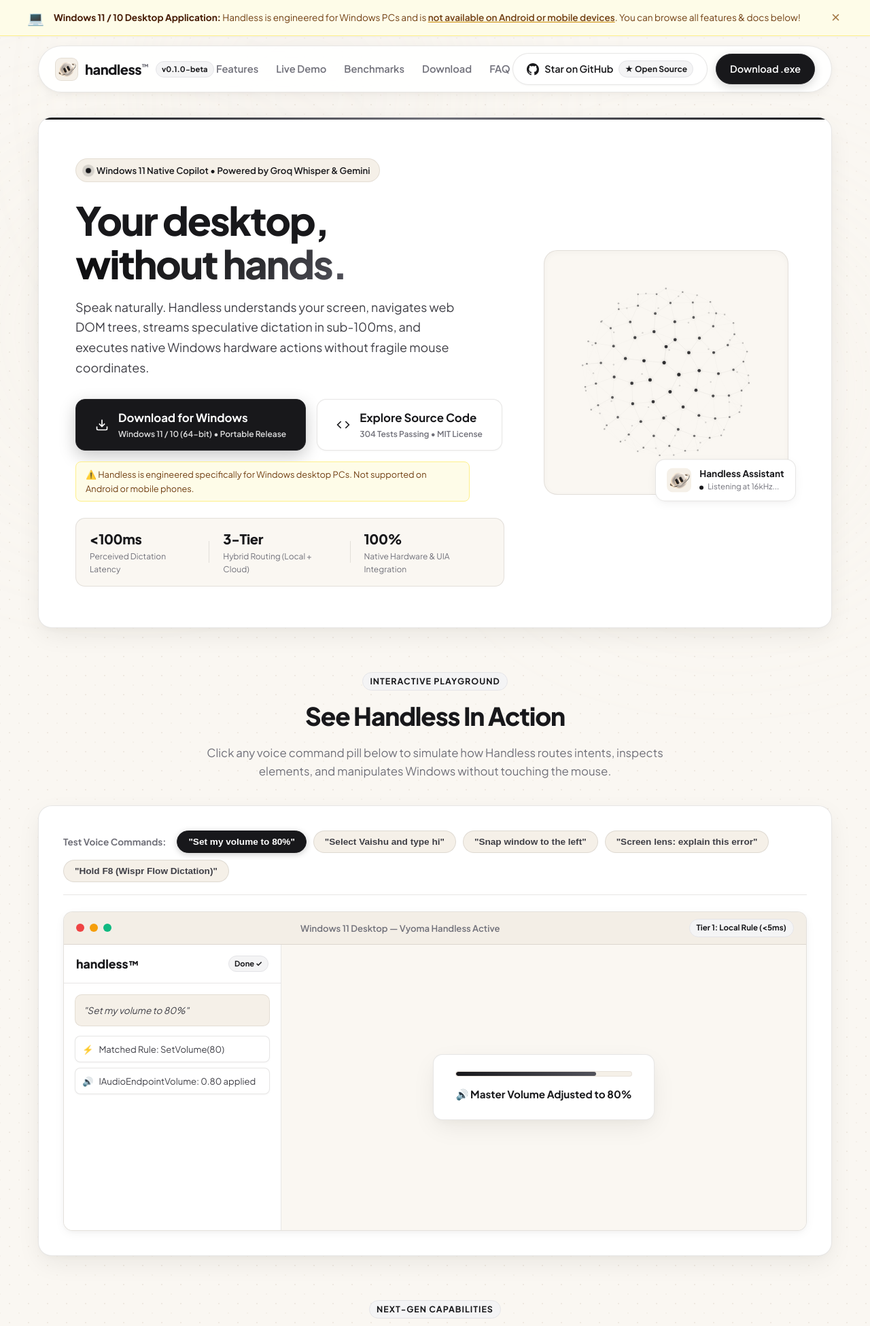
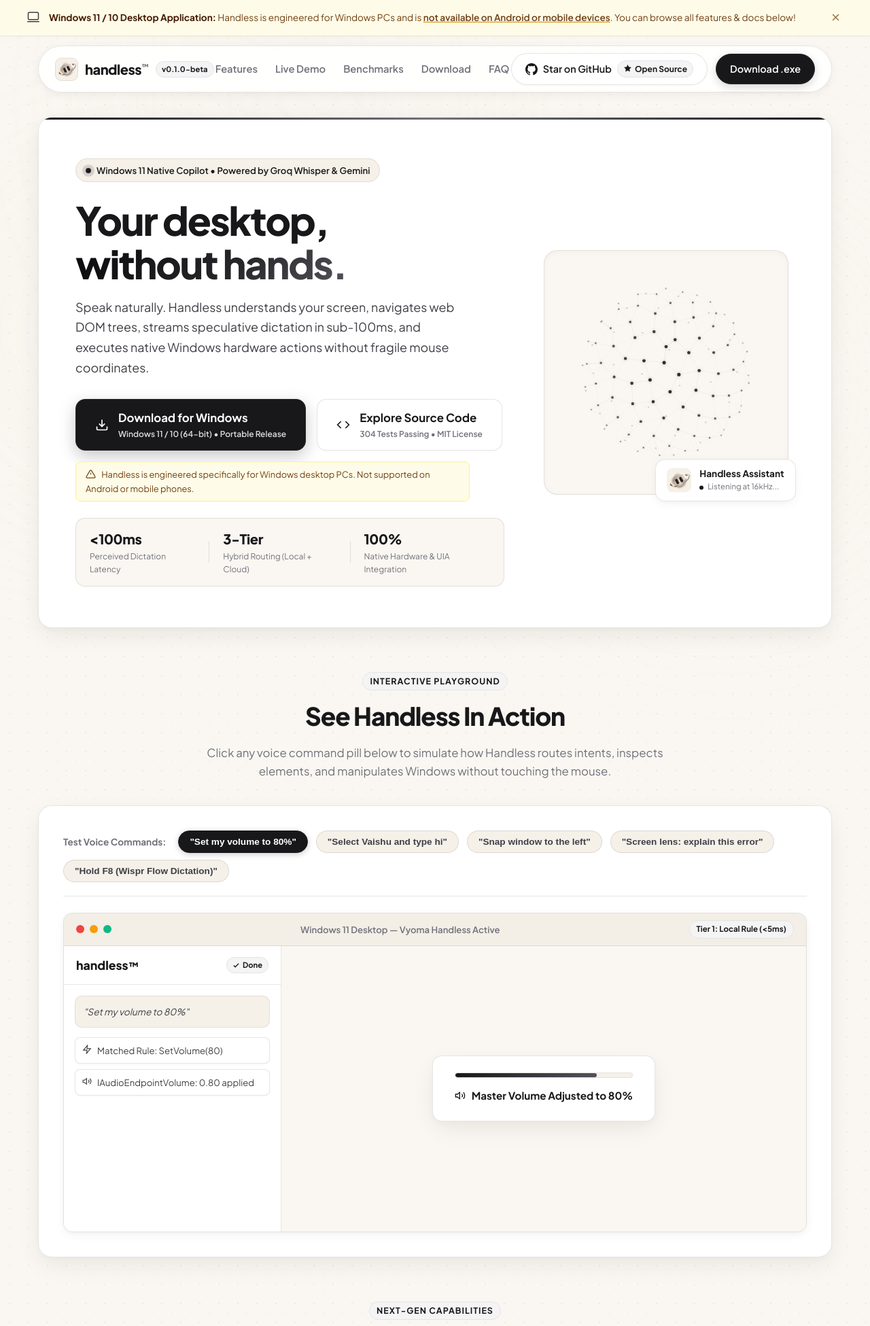
Before and after one commit to vyomagroupofficial-lab/handless, a PHP site: page / in a window 1280 px wide. Shown: the top 1951 px of the page at 68% size. Run offline with PHP 8.4, Linux system fonts and the light colour scheme.

Commit message:
style: replace all emoji characters with vector SVG icons and fix pill wrapping

```diff
--- a/public_html/app.js
+++ b/public_html/app.js
@@ -135,36 +135,53 @@
 }
 
 // ------------------------------------------------------------
-// 2. Interactive Voice Simulator (Monochrome / Cream Styled)
+// 2. SVG Icon Library & Interactive Voice Simulator
 // ------------------------------------------------------------
+const SVGS = {
+  bolt: `<svg viewBox="0 0 24 24" width="14" height="14" fill="none" stroke="currentColor" stroke-width="2" stroke-linecap="round" stroke-linejoin="round"><polygon points="13 2 3 14 12 14 11 22 21 10 12 10 13 2"/></svg>`,
+  volume: `<svg viewBox="0 0 24 24" width="15" height="15" fill="none" stroke="currentColor" stroke-width="2" stroke-linecap="round" stroke-linejoin="round"><polygon points="11 5 6 9 2 9 2 15 6 15 11 19 11 5"/><path d="M19.07 4.93a10 10 0 0 1 0 14.14M15.54 8.46a5 5 0 0 1 0 7.07"/></svg>`,
+  link: `<svg viewBox="0 0 24 24" width="14" height="14" fill="none" stroke="currentColor" stroke-width="2" stroke-linecap="round" stroke-linejoin="round"><path d="M10 13a5 5 0 0 0 7.54.54l3-3a5 5 0 0 0-7.07-7.07l-1.72 1.71"/><path d="M14 11a5 5 0 0 0-7.54-.54l-3 3a5 5 0 0 0 7.07 7.07l1.71-1.71"/></svg>`,
+  cursor: `<svg viewBox="0 0 24 24" width="14" height="14" fill="none" stroke="currentColor" stroke-width="2" stroke-linecap="round" stroke-linejoin="round"><path d="M15 15l6 6m-6-6v4.5m0-4.5h4.5M3 3l7.07 16.97 2.51-7.39 7.39-2.51L3 3z"/></svg>`,
+  keyboard: `<svg viewBox="0 0 24 24" width="14" height="14" fill="none" stroke="currentColor" stroke-width="2" stroke-linecap="round" stroke-linejoin="round"><rect x="2" y="4" width="20" height="16" rx="2"/><line x1="6" y1="8" x2="6" y2="8"/><line x1="10" y1="8" x2="10" y2="8"/><line x1="14" y1="8" x2="14" y2="8"/><line x1="18" y1="8" x2="18" y2="8"/><line x1="6" y1="12" x2="6" y2="12"/><line x1="10" y1="12" x2="10" y2="12"/><line x1="14" y1="12" x2="14" y2="12"/><line x1="18" y1="12" x2="18" y2="12"/><line x1="7" y1="16" x2="17" y2="16"/></svg>`,
+  window: `<svg viewBox="0 0 24 24" width="18" height="18" fill="none" stroke="currentColor" stroke-width="2" stroke-linecap="round" stroke-linejoin="round"><rect x="3" y="3" width="18" height="18" rx="2"/><line x1="12" y1="3" x2="12" y2="21"/><line x1="3" y1="12" x2="21" y2="12"/></svg>`,
+  camera: `<svg viewBox="0 0 24 24" width="14" height="14" fill="none" stroke="currentColor" stroke-width="2" stroke-linecap="round" stroke-linejoin="round"><path d="M23 19a2 2 0 0 1-2 2H3a2 2 0 0 1-2-2V8a2 2 0 0 1 2-2h4l2-3h6l2 3h4a2 2 0 0 1 2 2z"/><circle cx="12" cy="13" r="4"/></svg>`,
+  brain: `<svg viewBox="0 0 24 24" width="14" height="14" fill="none" stroke="currentColor" stroke-width="2" stroke-linecap="round" stroke-linejoin="round"><circle cx="12" cy="12" r="3"/><path d="M12 2v3m0 14v3M2 12h3m14 0h3m-3.5-6.5l-2.1 2.1m-8.8 8.8l-2.1 2.1m0-13l2.1 2.1m8.8 8.8l2.1 2.1"/></svg>`,
+  mic: `<svg viewBox="0 0 24 24" width="15" height="15" fill="none" stroke="currentColor" stroke-width="2" stroke-linecap="round" stroke-linejoin="round"><path d="M12 1a3 3 0 0 0-3 3v8a3 3 0 0 0 6 0V4a3 3 0 0 0-3-3z"/><path d="M19 10v2a7 7 0 0 1-14 0v-2"/><line x1="12" y1="19" x2="12" y2="23"/><line x1="8" y1="23" x2="16" y2="23"/></svg>`,
+  rocket: `<svg viewBox="0 0 24 24" width="14" height="14" fill="none" stroke="currentColor" stroke-width="2" stroke-linecap="round" stroke-linejoin="round"><path d="M4.5 16.5c-1.5 1.26-2 5-2 5s3.74-.5 5-2c.71-.84.7-2.13-.09-2.91a2.18 2.18 0 0 0-2.91-.09z"/><path d="M12 15l-3-3a22 22 0 0 1 2-3.95A12.88 12.88 0 0 1 22 2c0 2.72-.78 7.5-6 11a22.35 22.35 0 0 1-4 2z"/></svg>`,
+  check: `<svg viewBox="0 0 24 24" width="11" height="11" fill="none" stroke="currentColor" stroke-width="3" stroke-linecap="round" stroke-linejoin="round" style="vertical-align: middle; margin-right: 2px;"><polyline points="20 6 9 17 4 12"/></svg>`,
+  doubleCheck: `<svg viewBox="0 0 24 24" width="13" height="13" fill="none" stroke="currentColor" stroke-width="2.5" stroke-linecap="round" stroke-linejoin="round"><polyline points="18 6 9 17 4 12"/><polyline points="22 10 13 21 11 19"/></svg>`,
+  lightbulb: `<svg viewBox="0 0 24 24" width="15" height="15" fill="none" stroke="currentColor" stroke-width="2" stroke-linecap="round" stroke-linejoin="round" style="vertical-align: -2px; margin-right: 4px;"><path d="M9 18h6m-4 4h2m-5-8.5a6 6 0 1 1 8 0c-.8.8-1.5 2-1.5 3.5h-5c0-1.5-.7-2.7-1.5-3.5z"/></svg>`,
+  eye: `<svg viewBox="0 0 24 24" width="13" height="13" fill="none" stroke="currentColor" stroke-width="2" stroke-linecap="round" stroke-linejoin="round" style="vertical-align: middle; margin-right: 3px;"><path d="M1 12s4-8 11-8 11 8 11 8-4 8-11 8-11-8-11-8z"/><circle cx="12" cy="12" r="3"/></svg>`
+};
+
 const SIM_COMMANDS = {
   set_volume: {
     title: "Windows 11 Desktop — Master Audio Control",
     tier: "Tier 1: Local Rule (<5ms)",
-    state: "Done ✓",
+    state: `${SVGS.check} Done`,
     transcript: '"Set my volume to 80%"',
     logs: [
-      { icon: "⚡", text: "Matched Rule: SetVolume(80)" },
-      { icon: "🔊", text: "IAudioEndpointVolume: 0.80 applied" }
+      { icon: SVGS.bolt, text: "Matched Rule: SetVolume(80)" },
+      { icon: SVGS.volume, text: "IAudioEndpointVolume: 0.80 applied" }
     ],
     render: () => `
       <div class="hud-box">
         <div class="hud-slider-track">
           <div class="hud-slider-fill" style="width: 80%;"></div>
         </div>
-        <span class="hud-label">🔊 Master Volume Adjusted to 80%</span>
+        <span class="hud-label">${SVGS.volume} Master Volume Adjusted to 80%</span>
       </div>
     `
   },
   whatsapp_msg: {
     title: "WhatsApp Web (Chrome CDP Pierced) — Vyoma Handless",
     tier: "Tier 1: Local Chained Rule (<15ms)",
-    state: "Chained Done ✓",
+    state: `${SVGS.check} Chained Done`,
     transcript: '"Select Vaishu and type hi"',
     logs: [
-      { icon: "🔗", text: "Chained 2 actions: Click contact -> Type text" },
-      { icon: "👉", text: "Clicked contact: 'Vaishu' (WhatsApp list item)" },
-      { icon: "⌨️", text: "Typed 'hi' into 'Type a message' box" }
+      { icon: SVGS.link, text: "Chained 2 actions: Click contact -> Type text" },
+      { icon: SVGS.cursor, text: "Clicked contact: 'Vaishu' (WhatsApp list item)" },
+      { icon: SVGS.keyboard, text: "Typed 'hi' into 'Type a message' box" }
     ],
     render: () => `
       <div style="width: 100%; max-width: 460px; background: #ffffff; border-radius: 12px; overflow: hidden; border: 1px solid rgba(60,50,40,0.12); box-shadow: var(--shadow-md); font-family: sans-serif;">
@@ -179,9 +196,9 @@
           <div style="align-self: flex-start; background: #ffffff; color: #18181b; padding: 6px 12px; border-radius: 8px; font-size: 12px; max-width: 80%; border: 1px solid rgba(60,50,40,0.08);">
             Hey, are we still meeting today?
           </div>
-          <div style="align-self: flex-end; background: #18181b; color: #ffffff; padding: 6px 12px; border-radius: 8px; font-size: 12px; max-width: 80%; display: flex; align-items: center; gap: 4px;">
+          <div style="align-self: flex-end; background: #18181b; color: #ffffff; padding: 6px 12px; border-radius: 8px; font-size: 12px; max-width: 80%; display: flex; align-items: center; gap: 6px;">
             <span style="font-weight: 600;">hi</span>
-            <span style="font-size: 9px; opacity: 0.7; margin-left: 4px;">Just now ✓✓</span>
+            <span style="display: inline-flex; align-items: center; opacity: 0.8;">${SVGS.doubleCheck}</span>
           </div>
         </div>
         <div style="background: #ffffff; padding: 8px 12px; display: flex; align-items: center; gap: 8px; border-top: 1px solid rgba(60,50,40,0.08);">
@@ -189,7 +206,7 @@
             <span style="opacity: 0.6;">Type a message</span>
             <span style="width: 2px; height: 14px; background: #18181b; margin-left: 2px; animation: pulse 1s infinite;"></span>
           </div>
-          <div style="color: #71717a; font-size: 16px;">🎤</div>
+          <div style="color: #71717a; display: flex; align-items: center;">${SVGS.mic}</div>
         </div>
       </div>
     `
@@ -197,16 +214,16 @@
   snap_left: {
     title: "Windows 11 Snap Assist — Layout Manager",
     tier: "Tier 1: System Hotkey (Win+Left)",
-    state: "Snapped ✓",
+    state: `${SVGS.check} Snapped`,
     transcript: '"Snap window to the left"',
     logs: [
-      { icon: "🪟", text: "Target active window: Chrome" },
-      { icon: "⚡", text: "Dispatched hotkey: Win + Left" }
+      { icon: SVGS.window, text: "Target active window: Chrome" },
+      { icon: SVGS.bolt, text: "Dispatched hotkey: Win + Left" }
     ],
     render: () => `
       <div style="width: 100%; max-width: 460px; height: 200px; background: #ffffff; border-radius: 12px; border: 1px solid rgba(60,50,40,0.12); display: grid; grid-template-columns: 1fr 1fr; gap: 8px; padding: 8px; box-shadow: var(--shadow-md);">
-        <div style="background: #f4f4f5; border: 2px solid #18181b; border-radius: 8px; display: flex; flex-direction: column; align-items: center; justify-content: center; gap: 6px;">
-          <div style="font-size: 22px;">🪟</div>
+        <div style="background: #f4f4f5; border: 2px solid #18181b; border-radius: 8px; display: flex; flex-direction: column; align-items: center; justify-content: center; gap: 8px;">
+          <div style="color: #18181b;">${SVGS.window}</div>
           <span style="font-size: 12px; font-weight: 700; color: #18181b;">Chrome (Snapped 50% Left)</span>
           <span style="font-size: 10px; color: #71717a;">Bounds: (0, 0, 960, 1080)</span>
         </div>
@@ -220,11 +237,11 @@
   screen_lens: {
     title: "Screen Lens — Gemini 2.5 Flash Vision Grounding",
     tier: "Tier 3: Cloud Gemini Vision (420ms)",
-    state: "Analyzed 👁️",
+    state: `${SVGS.eye} Analyzed`,
     transcript: '"Screen lens: explain this error"',
     logs: [
-      { icon: "📸", text: "Captured screen bitmap (1920x1080)" },
-      { icon: "🧠", text: "Gemini Vision parsed stacktrace in 420ms" }
+      { icon: SVGS.camera, text: "Captured screen bitmap (1920x1080)" },
+      { icon: SVGS.brain, text: "Gemini Vision parsed stacktrace in 420ms" }
     ],
     render: () => `
       <div style="width: 100%; max-width: 460px; background: #ffffff; border-radius: 12px; border: 1px solid rgba(24,24,27,0.25); padding: 16px; box-shadow: var(--shadow-md); font-family: monospace;">
@@ -237,7 +254,7 @@
           at renderWithHooks (react-dom.development.js:16305)
         </div>
         <div style="background: #f4f4f5; border-radius: 6px; padding: 10px; font-size: 12px; color: #18181b; font-family: var(--font-sans); border: 1px solid #e4e4e7;">
-          <strong style="color: #18181b;">💡 Handless AI Solution:</strong>
+          <strong style="color: #18181b;">${SVGS.lightbulb} Handless AI Solution:</strong>
           <p style="margin-top: 4px; font-size: 11px; color: #3f3f46; line-height: 1.45;">
             Your <code style="color: #18181b; background: #e4e4e7; padding: 1px 4px; border-radius: 3px;">users</code> state variable is <code style="color: #18181b;">undefined</code> prior to fetch completion. Update line 42 to <code style="color: #18181b; font-weight: bold;">users?.map(...)</code> or initialize state as <code style="color: #18181b; font-weight: bold;">[]</code>.
           </p>
@@ -248,12 +265,12 @@
   spec_dictation: {
     title: "Wispr Flow Dictation — Sub-100ms Speculative Streaming",
     tier: "Speculative Engine (<100ms)",
-    state: "Typing ⚡",
+    state: `${SVGS.bolt} Typing`,
     transcript: '"Hold F8: The market response to autonomous desktop workflows has exceeded our expectations..."',
     logs: [
-      { icon: "🎙️", text: "F8 key down: Speculative streaming chunk 1 & 2" },
-      { icon: "⚡", text: "Whisper Large v3 pre-transcription completed" },
-      { icon: "🚀", text: "F8 released: Typed 14 words in 68ms" }
+      { icon: SVGS.mic, text: "F8 key down: Speculative streaming chunk 1 & 2" },
+      { icon: SVGS.bolt, text: "Whisper Large v3 pre-transcription completed" },
+      { icon: SVGS.rocket, text: "F8 released: Typed 14 words in 68ms" }
     ],
     render: () => `
       <div style="width: 100%; max-width: 460px; background: #ffffff; border-radius: 12px; border: 1px solid rgba(60,50,40,0.12); padding: 18px; box-shadow: var(--shadow-md);">
@@ -443,13 +460,13 @@
     btnCopyDesktop.addEventListener("click", () => {
       const url = "https://handless.vyomagroup.online/downloads/VyomaHandless-v0.1.0-windows-x64.zip";
       navigator.clipboard.writeText(url).then(() => {
-        const originalText = btnCopyDesktop.innerText;
-        btnCopyDesktop.innerText = "✓ Direct PC Link Copied!";
+        const originalHTML = btnCopyDesktop.innerHTML;
+        btnCopyDesktop.innerHTML = `${SVGS.check} <span>Direct PC Link Copied!</span>`;
         btnCopyDesktop.style.background = "#18181b";
         btnCopyDesktop.style.color = "#ffffff";
 
         setTimeout(() => {
-          btnCopyDesktop.innerText = originalText;
+          btnCopyDesktop.innerHTML = originalHTML;
           btnCopyDesktop.style.background = "";
           btnCopyDesktop.style.color = "";
         }, 2500);
--- a/public_html/index.html
+++ b/public_html/index.html
@@ -26,7 +26,12 @@
   <!-- Mobile / Android Device Banner Notice -->
   <div class="mobile-device-banner" id="mobileDeviceBanner">
     <div class="mobile-banner-content">
-      <span class="banner-icon">💻</span>
+      <span class="banner-icon">
+        <svg viewBox="0 0 24 24" width="18" height="18" fill="none" stroke="currentColor" stroke-width="2" stroke-linecap="round" stroke-linejoin="round">
+          <rect x="2" y="3" width="20" height="14" rx="2" ry="2"/>
+          <line x1="1" y1="21" x2="23" y2="21"/>
+        </svg>
+      </span>
       <div class="banner-text">
         <strong>Windows 11 / 10 Desktop Application:</strong> Handless is engineered for Windows PCs and is <u>not available on Android or mobile devices</u>. You can browse all features & docs below!
       </div>
@@ -62,7 +67,12 @@
             <path d="M12 0C5.37 0 0 5.37 0 12c0 5.31 3.435 9.795 8.205 11.385.6.105.825-.255.825-.57 0-.285-.015-1.23-.015-2.235-3.015.555-3.795-.735-4.035-1.41-.135-.345-.72-1.41-1.23-1.695-.42-.225-1.02-.78-.015-.795.945-.015 1.62.87 1.845 1.23 1.08 1.815 2.805 1.305 3.495.99.105-.78.42-1.305.765-1.605-2.67-.3-5.46-1.335-5.46-5.925 0-1.305.465-2.385 1.23-3.225-.12-.3-.54-1.53.12-3.18 0 0 1.005-.315 3.3 1.23.96-.27 1.98-.405 3-.405s2.04.135 3 .405c2.295-1.56 3.3-1.23 3.3-1.23.66 1.65.24 2.88.12 3.18.765.84 1.23 1.905 1.23 3.225 0 4.605-2.805 5.625-5.475 5.925.435.375.81 1.095.81 2.22 0 1.605-.015 2.895-.015 3.3 0 .315.225.69.825.57A12.02 12.02 0 0024 12c0-6.63-5.37-12-12-12z"/>
           </svg>
           <span>Star on GitHub</span>
-          <span class="star-badge">★ Open Source</span>
+          <span class="star-badge">
+            <svg viewBox="0 0 24 24" width="13" height="13" fill="currentColor" style="vertical-align: -1px; margin-right: 2px;">
+              <polygon points="12 2 15.09 8.26 22 9.27 17 14.14 18.18 21.02 12 17.77 5.82 21.02 7 14.14 2 9.27 8.91 8.26 12 2"/>
+            </svg>
+            Open Source
+          </span>
         </a>
         <a href="#download" class="btn btn-primary download-trigger">Download .exe</a>
         <button class="mobile-toggle-btn" id="mobileToggleBtn" aria-label="Open Navigation">
@@ -132,7 +142,12 @@
         </div>
 
         <div class="hero-platform-disclaimer">
-          <span>⚠️ Handless is engineered specifically for Windows desktop PCs. Not supported on Android or mobile phones.</span>
+          <svg viewBox="0 0 24 24" width="15" height="15" fill="none" stroke="currentColor" stroke-width="2" style="vertical-align: -2px; margin-right: 6px; flex-shrink: 0;">
+            <path d="M10.29 3.86L1.82 18a2 2 0 0 0 1.71 3h16.94a2 2 0 0 0 1.71-3L13.71 3.86a2 2 0 0 0-3.42 0z"/>
+            <line x1="12" y1="9" x2="12" y2="13"/>
+            <line x1="12" y1="17" x2="12.01" y2="17"/>
+          </svg>
+          <span>Handless is engineered specifically for Windows desktop PCs. Not supported on Android or mobile phones.</span>
         </div>
 
         <!-- Quick Stats Pills -->
@@ -207,7 +222,10 @@
             <div class="sim-sidebar" id="simSidebar">
               <div class="sim-sidebar-header">
                 <span class="sim-brand">handless<small>™</small></span>
-                <span class="sim-chip" id="simActionState">Done ✓</span>
+                <span class="sim-chip" id="simActionState">
+                  <svg viewBox="0 0 24 24" width="11" height="11" fill="none" stroke="currentColor" stroke-width="3" style="vertical-align: middle; margin-right: 2px;"><polyline points="20 6 9 17 4 12"/></svg>
+                  Done
+                </span>
               </div>
               <div class="sim-sidebar-body">
                 <div class="sim-prompt-box">
@@ -215,11 +233,15 @@
                 </div>
                 <div class="sim-action-log" id="simActionLog">
                   <div class="log-entry">
-                    <span class="log-icon">⚡</span>
+                    <span class="log-icon">
+                      <svg viewBox="0 0 24 24" width="14" height="14" fill="none" stroke="currentColor" stroke-width="2"><polygon points="13 2 3 14 12 14 11 22 21 10 12 10 13 2"/></svg>
+                    </span>
                     <span class="log-text">Matched Rule: SetVolume(80)</span>
                   </div>
                   <div class="log-entry">
-                    <span class="log-icon">🔊</span>
+                    <span class="log-icon">
+                      <svg viewBox="0 0 24 24" width="14" height="14" fill="none" stroke="currentColor" stroke-width="2"><polygon points="11 5 6 9 2 9 2 15 6 15 11 19 11 5"/><path d="M19.07 4.93a10 10 0 0 1 0 14.14M15.54 8.46a5 5 0 0 1 0 7.07"/></svg>
+                    </span>
                     <span class="log-text">IAudioEndpointVolume: 0.80 applied</span>
                   </div>
                 </div>
@@ -233,7 +255,10 @@
                   <div class="hud-slider-track">
                     <div class="hud-slider-fill" id="hudSliderFill" style="width: 80%;"></div>
                   </div>
-                  <span class="hud-label" id="hudLabel">🔊 Master Volume Adjusted to 80%</span>
+                  <span class="hud-label" id="hudLabel">
+                    <svg viewBox="0 0 24 24" width="16" height="16" fill="none" stroke="currentColor" stroke-width="2" style="vertical-align: -2px; margin-right: 6px;"><polygon points="11 5 6 9 2 9 2 15 6 15 11 19 11 5"/><path d="M19.07 4.93a10 10 0 0 1 0 14.14M15.54 8.46a5 5 0 0 1 0 7.07"/></svg>
+                    Master Volume Adjusted to 80%
+                  </span>
                 </div>
               </div>
             </div>
@@ -566,7 +591,10 @@
   <div class="modal-backdrop" id="mobileModal">
     <div class="modal-card">
       <div class="modal-header">
-        <span class="modal-badge">⚠️ Windows PC Only</span>
+        <span class="modal-badge">
+          <svg viewBox="0 0 24 24" width="13" height="13" fill="none" stroke="currentColor" stroke-width="2" style="vertical-align: -1px; margin-right: 4px;"><path d="M10.29 3.86L1.82 18a2 2 0 0 0 1.71 3h16.94a2 2 0 0 0 1.71-3L13.71 3.86a2 2 0 0 0-3.42 0z"/><line x1="12" y1="9" x2="12" y2="13"/><line x1="12" y1="17" x2="12.01" y2="17"/></svg>
+          Windows PC Only
+        </span>
         <button class="modal-close" id="modalClose" aria-label="Close modal">&times;</button>
       </div>
       <h3 class="modal-title">Not Compatible With Android</h3>
@@ -574,11 +602,18 @@
         Vyoma Handless is a native 64-bit Windows software package (.exe) designed for Windows 11 / 10 PCs. It cannot run or install on Android phones or tablets.
       </p>
       <div class="modal-tip">
-        💡 <strong>Tip:</strong> Copy the download link to send to your PC via WhatsApp/Email, or star our GitHub repo so you can find it later on your desktop.
+        <svg viewBox="0 0 24 24" width="16" height="16" fill="none" stroke="currentColor" stroke-width="2" style="vertical-align: -2px; margin-right: 6px;"><path d="M9 18h6m-4 4h2m-5-8.5a6 6 0 1 1 8 0c-.8.8-1.5 2-1.5 3.5h-5c0-1.5-.7-2.7-1.5-3.5z"/></svg>
+        <strong>Tip:</strong> Copy the download link to send to your PC via WhatsApp/Email, or star our GitHub repo so you can find it later on your desktop.
       </div>
       <div class="modal-actions">
-        <button class="btn btn-primary w-full" id="btnCopyDesktopLink">📋 Copy PC Download Link</button>
-        <a href="https://github.com/vyomagroupofficial-lab/handless" target="_blank" class="btn btn-github w-full">⭐ Star On GitHub</a>
+        <button class="btn btn-primary w-full" id="btnCopyDesktopLink">
+          <svg viewBox="0 0 24 24" width="16" height="16" fill="none" stroke="currentColor" stroke-width="2"><rect x="9" y="9" width="13" height="13" rx="2" ry="2"/><path d="M5 15H4a2 2 0 0 1-2-2V4a2 2 0 0 1 2-2h9a2 2 0 0 1 2 2v1"/></svg>
+          <span>Copy PC Download Link</span>
+        </button>
+        <a href="https://github.com/vyomagroupofficial-lab/handless" target="_blank" class="btn btn-github w-full">
+          <svg viewBox="0 0 24 24" width="16" height="16" fill="currentColor"><polygon points="12 2 15.09 8.26 22 9.27 17 14.14 18.18 21.02 12 17.77 5.82 21.02 7 14.14 2 9.27 8.91 8.26 12 2"/></svg>
+          <span>Star On GitHub</span>
+        </a>
       </div>
       <div class="modal-footer-link">
         <a href="downloads/VyomaHandless-v0.1.0-windows-x64.zip" download>Download file anyway (to transfer to PC)</a>
--- a/public_html/style.css
+++ b/public_html/style.css
@@ -754,15 +754,16 @@
   border-radius: var(--radius-lg);
   padding: 36px;
   box-shadow: var(--shadow-lg);
+  overflow: visible;
 }
 
 .simulator-controls {
   display: flex;
   align-items: center;
-  gap: 10px;
+  gap: 10px 12px;
   flex-wrap: wrap;
   margin-bottom: 24px;
-  padding-bottom: 18px;
+  padding-bottom: 20px;
   border-bottom: 1px solid var(--border-card);
 }
 
@@ -771,6 +772,7 @@
   font-weight: 700;
   color: var(--text-muted);
   margin-right: 6px;
+  white-space: nowrap;
 }
 
 .cmd-pill {
@@ -782,6 +784,7 @@
   font-size: 0.85rem;
   font-weight: 600;
   cursor: pointer;
+  white-space: nowrap;
   transition: all var(--transition-fast);
 }
 
```
Also changed, not shown: website/app.js (+45 -28 lines), website/index.html (+46 -11 lines), website/style.css (+5 -2 lines).
